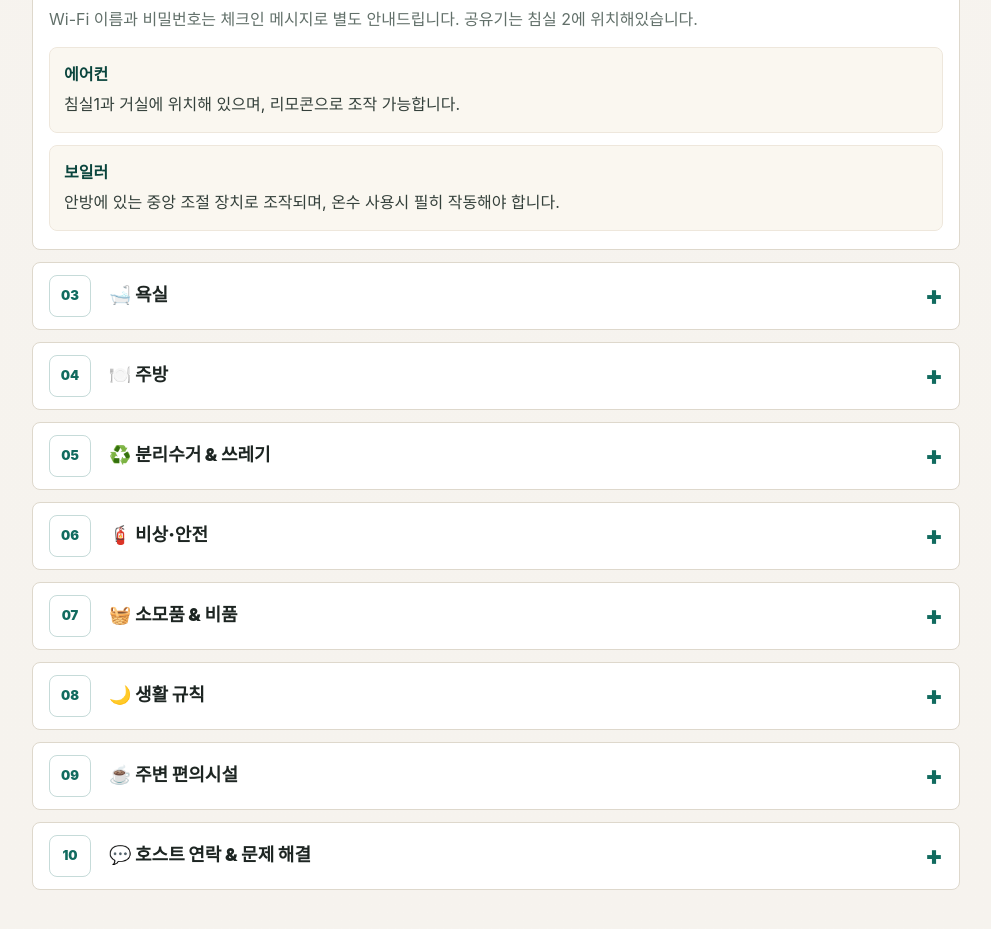
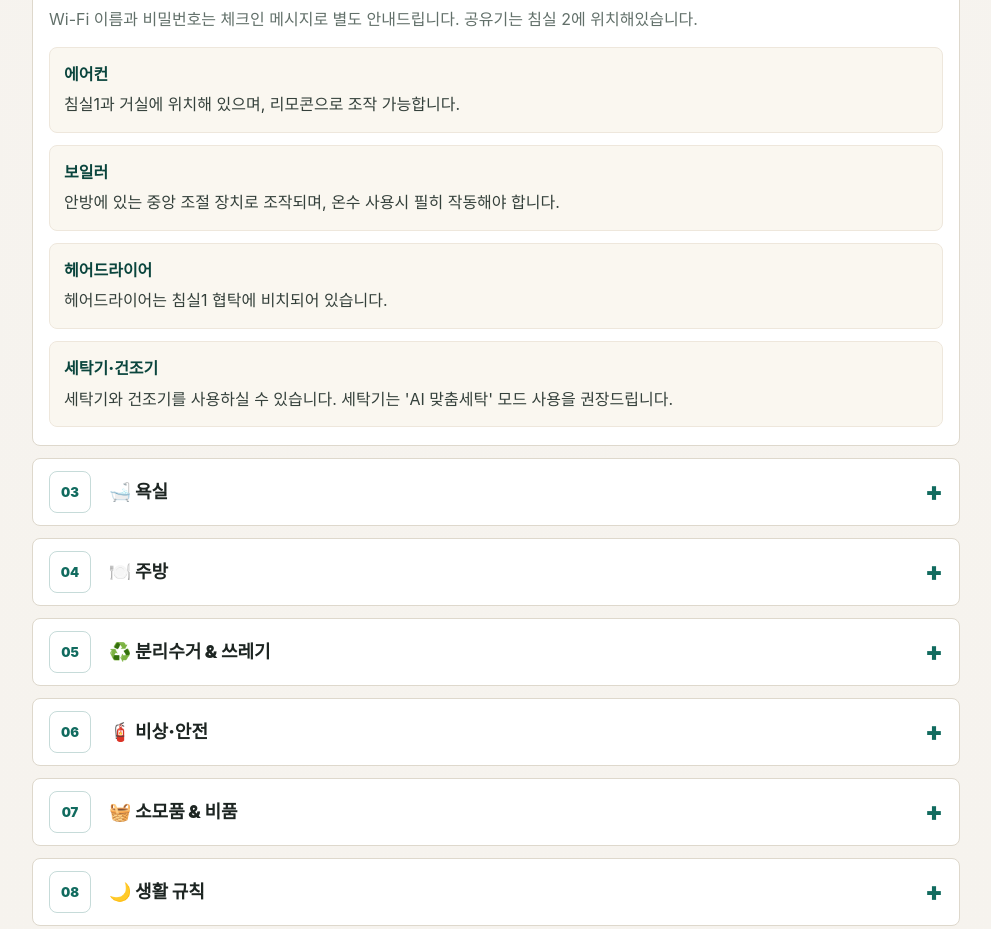
Before and after one commit to ek-lim/ieum-gd, a plain HTML site: page index.html in a window 1280 px wide. Shown: the part 1224-2153 px from the top of the page, without its empty margins (144-1135 px from the left). Drawn offline with Linux system fonts and the light colour scheme.

Commit message:
Update stylesheet and script version in index.html

```diff
--- a/index.html
+++ b/index.html
@@ -5,7 +5,7 @@
     <meta name="viewport" content="width=device-width, initial-scale=1, viewport-fit=cover" />
     <meta name="theme-color" content="#f6f3ee" />
     <title>숙소 이용 안내 | 공개용</title>
-    <link rel="stylesheet" href="./styles.css?v=20260619-2" />
+    <link rel="stylesheet" href="./styles.css?v=20260628-1" />
   </head>
   <body>
     <header class="topbar">
@@ -99,7 +99,7 @@
           </div>
         </details>
 
-        <details class="guide-card" open id="wifi" data-tags="와이파이 wifi 에어컨 보일러 온수 리모콘 시설">
+        <details class="guide-card" open id="wifi" data-tags="와이파이 wifi 에어컨 보일러 온수 리모콘 시설 헤어드라이어 드라이어 세탁기 건조기 AI 맞춤세탁">
           <summary>
             <span class="section-number">02</span>
             <span>📶 기본 시설 사용법</span>
@@ -120,6 +120,14 @@
               <div>
                 <dt>보일러</dt>
                 <dd>안방에 있는 중앙 조절 장치로 조작되며, 온수 사용시 필히 작동해야 합니다.</dd>
+              </div>
+              <div>
+                <dt>헤어드라이어</dt>
+                <dd>헤어드라이어는 침실1 협탁에 비치되어 있습니다.</dd>
+              </div>
+              <div>
+                <dt>세탁기·건조기</dt>
+                <dd>세탁기와 건조기를 사용하실 수 있습니다. 세탁기는 'AI 맞춤세탁' 모드 사용을 권장드립니다.</dd>
               </div>
             </dl>
           </div>
@@ -303,6 +311,6 @@
     </footer>
 
     <div class="toast" id="toast" role="status" aria-live="polite"></div>
-    <script src="./script.js?v=20260619-2"></script>
+    <script src="./script.js?v=20260628-1"></script>
   </body>
 </html>
```
